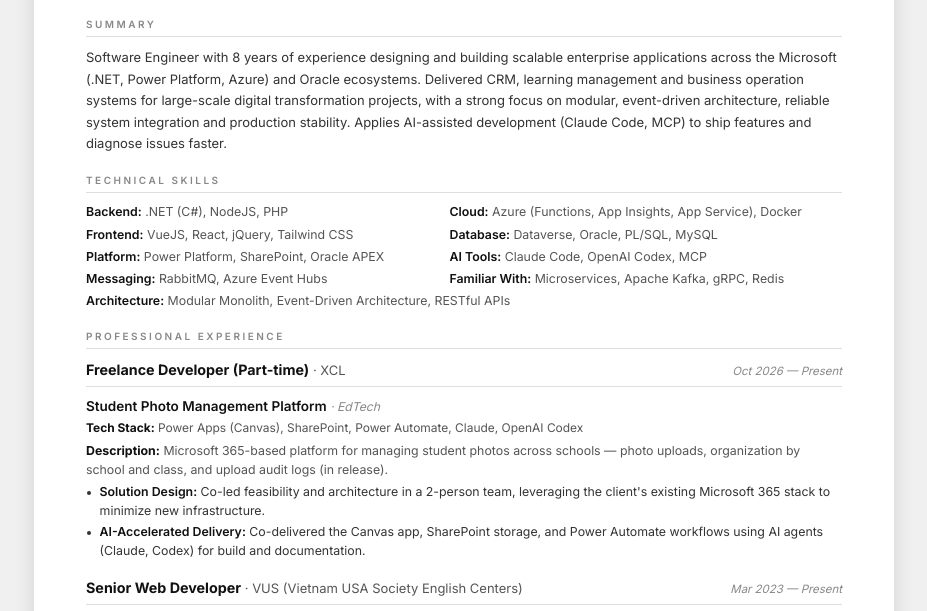
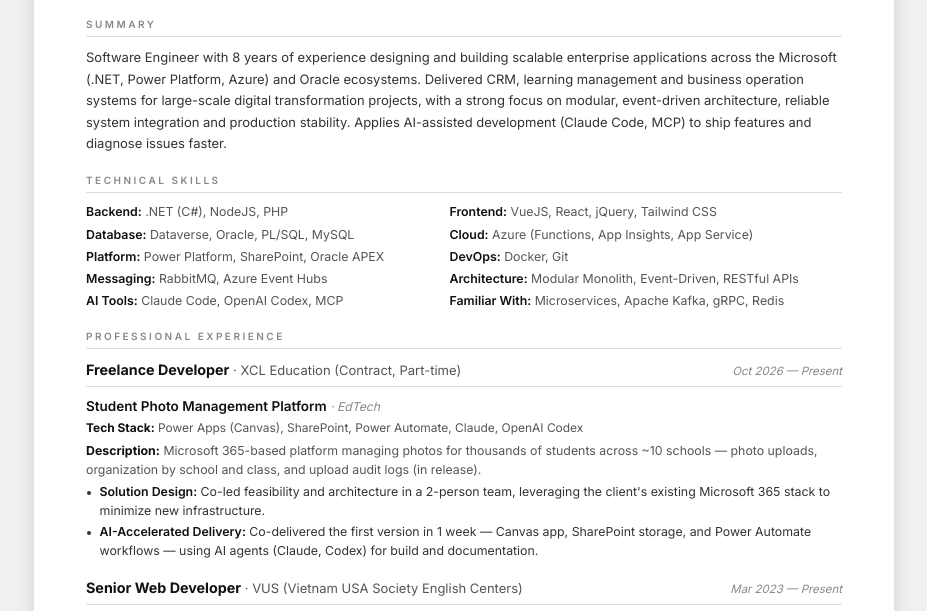
Before and after one commit to nlcthong1997/nlcthong, a plain HTML site: page portfolio/index.html in a window 1280 px wide. Shown: the part 154-765 px from the top of the page, without its empty margins (176-1103 px from the left). Drawn offline with Linux system fonts and the light colour scheme.

Commit message:
Portfolio CV: balanced 2-column skills grid, XCL Education contract heading and metrics
- Skills: 10 half-width rows (split DevOps out of Cloud) so no row spans both columns
- XCL: 'Freelance Developer · XCL Education (Contract, Part-time)'
- Add scale (~10 schools, thousands of students) and 1-week first version

Co-Authored-By: Claude Opus 5.5 <noreply@anthropic.com>
Claude-Session: https://claude.ai/code/session_01XZzZw1gJhhW7ia8J1sgHbD

```diff
--- a/portfolio/index.html
+++ b/portfolio/index.html
@@ -370,10 +370,6 @@
         <span class="skill-value">.NET (C#), NodeJS, PHP</span>
       </div>
       <div class="skill-row">
-        <span class="skill-label">Cloud</span>
-        <span class="skill-value">Azure (Functions, App Insights, App Service), Docker</span>
-      </div>
-      <div class="skill-row">
         <span class="skill-label">Frontend</span>
         <span class="skill-value">VueJS, React, jQuery, Tailwind CSS</span>
       </div>
@@ -382,24 +378,32 @@
         <span class="skill-value">Dataverse, Oracle, PL/SQL, MySQL</span>
       </div>
       <div class="skill-row">
+        <span class="skill-label">Cloud</span>
+        <span class="skill-value">Azure (Functions, App Insights, App Service)</span>
+      </div>
+      <div class="skill-row">
         <span class="skill-label">Platform</span>
         <span class="skill-value">Power Platform, SharePoint, Oracle APEX</span>
+      </div>
+      <div class="skill-row">
+        <span class="skill-label">DevOps</span>
+        <span class="skill-value">Docker, Git</span>
+      </div>
+      <div class="skill-row">
+        <span class="skill-label">Messaging</span>
+        <span class="skill-value">RabbitMQ, Azure Event Hubs</span>
+      </div>
+      <div class="skill-row">
+        <span class="skill-label">Architecture</span>
+        <span class="skill-value">Modular Monolith, Event-Driven, RESTful APIs</span>
       </div>
       <div class="skill-row">
         <span class="skill-label">AI Tools</span>
         <span class="skill-value">Claude Code, OpenAI Codex, MCP</span>
       </div>
       <div class="skill-row">
-        <span class="skill-label">Messaging</span>
-        <span class="skill-value">RabbitMQ, Azure Event Hubs</span>
-      </div>
-      <div class="skill-row">
         <span class="skill-label">Familiar With</span>
         <span class="skill-value">Microservices, Apache Kafka, gRPC, Redis</span>
-      </div>
-      <div class="skill-row skill-row--full">
-        <span class="skill-label">Architecture</span>
-        <span class="skill-value">Modular Monolith, Event-Driven Architecture, RESTful APIs</span>
       </div>
     </div>
   </section>
@@ -410,7 +414,7 @@
 
     <div class="job">
       <div class="job-header">
-        <span><span class="job-role">Freelance Developer (Part-time)</span> <span class="job-company">· XCL</span></span>
+        <span><span class="job-role">Freelance Developer</span> <span class="job-company">· XCL Education (Contract, Part-time)</span></span>
         <span class="exp-period">Oct 2026 — Present</span>
       </div>
       <div class="exp-entry">
@@ -418,10 +422,10 @@
           <span class="exp-title">Student Photo Management Platform <span class="exp-domain">· EdTech</span></span>
         </div>
         <div class="exp-stack"><strong>Tech Stack:</strong> Power Apps (Canvas), SharePoint, Power Automate, Claude, OpenAI Codex</div>
-        <p class="exp-desc"><strong>Description:</strong> Microsoft 365-based platform for managing student photos across schools — photo uploads, organization by school and class, and upload audit logs (in release).</p>
+        <p class="exp-desc"><strong>Description:</strong> Microsoft 365-based platform managing photos for thousands of students across ~10 schools — photo uploads, organization by school and class, and upload audit logs (in release).</p>
         <ul class="exp-achievements">
           <li><strong>Solution Design:</strong> Co-led feasibility and architecture in a 2-person team, leveraging the client's existing Microsoft 365 stack to minimize new infrastructure.</li>
-          <li><strong>AI-Accelerated Delivery:</strong> Co-delivered the Canvas app, SharePoint storage, and Power Automate workflows using AI agents (Claude, Codex) for build and documentation.</li>
+          <li><strong>AI-Accelerated Delivery:</strong> Co-delivered the first version in 1 week — Canvas app, SharePoint storage, and Power Automate workflows — using AI agents (Claude, Codex) for build and documentation.</li>
         </ul>
       </div>
     </div>
```
